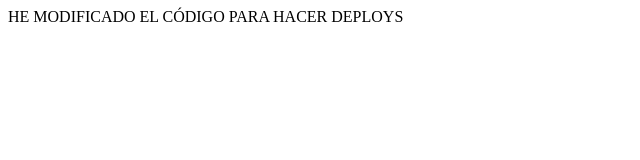
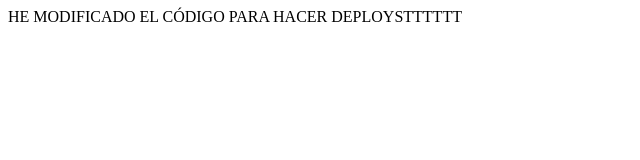
Before and after one commit to RobertMoralesO/prueba_deploy_2, a plain HTML site: page index.html in a window 1280 px wide. Shown: the full height of the page, 0-640 px from the left. Drawn offline with Linux system fonts and the light colour scheme.

Commit message:
Cuarto commit

```diff
--- a/index.html
+++ b/index.html
@@ -7,6 +7,6 @@
     <title>PRUEBA DEPLOY</title>
 </head>
 <body>
-    HE MODIFICADO EL CÓDIGO PARA HACER DEPLOYS
+    HE MODIFICADO EL CÓDIGO PARA HACER DEPLOYSTTTTTT
 </body>
 </html>
```
